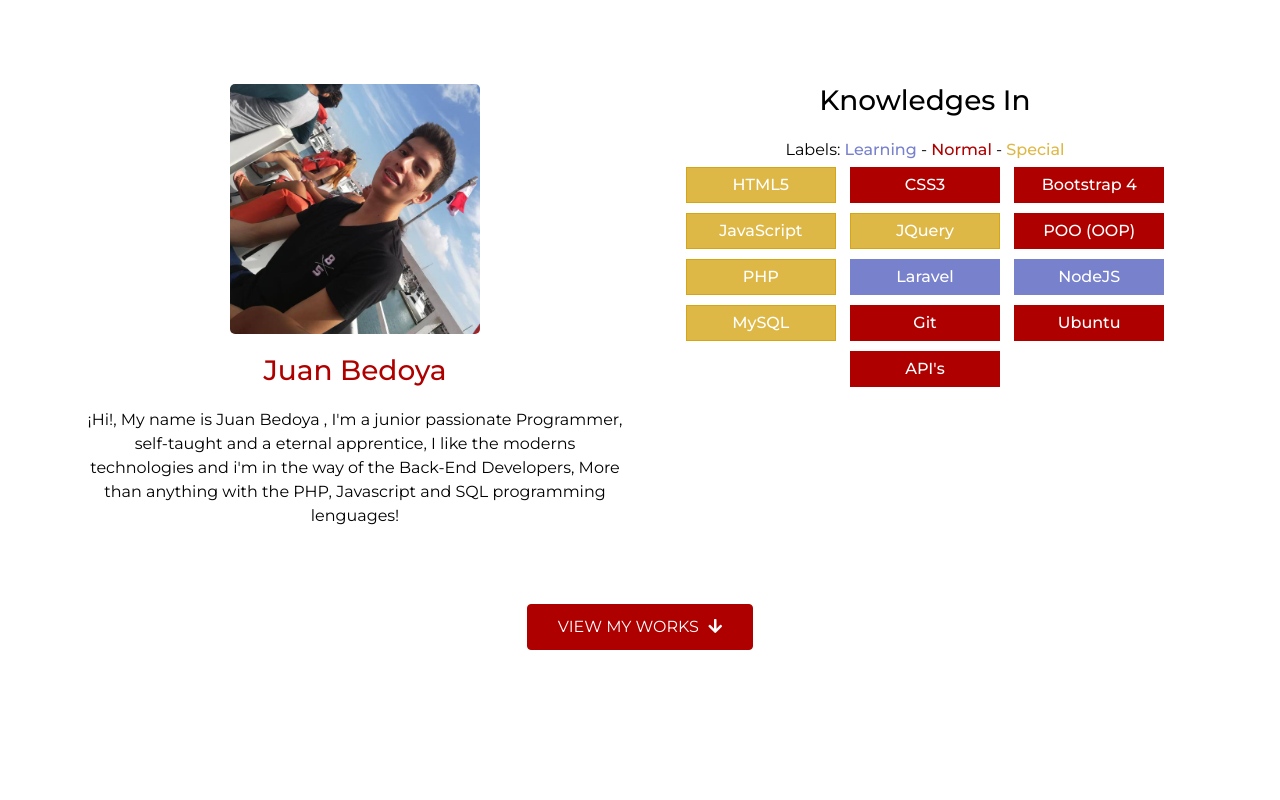
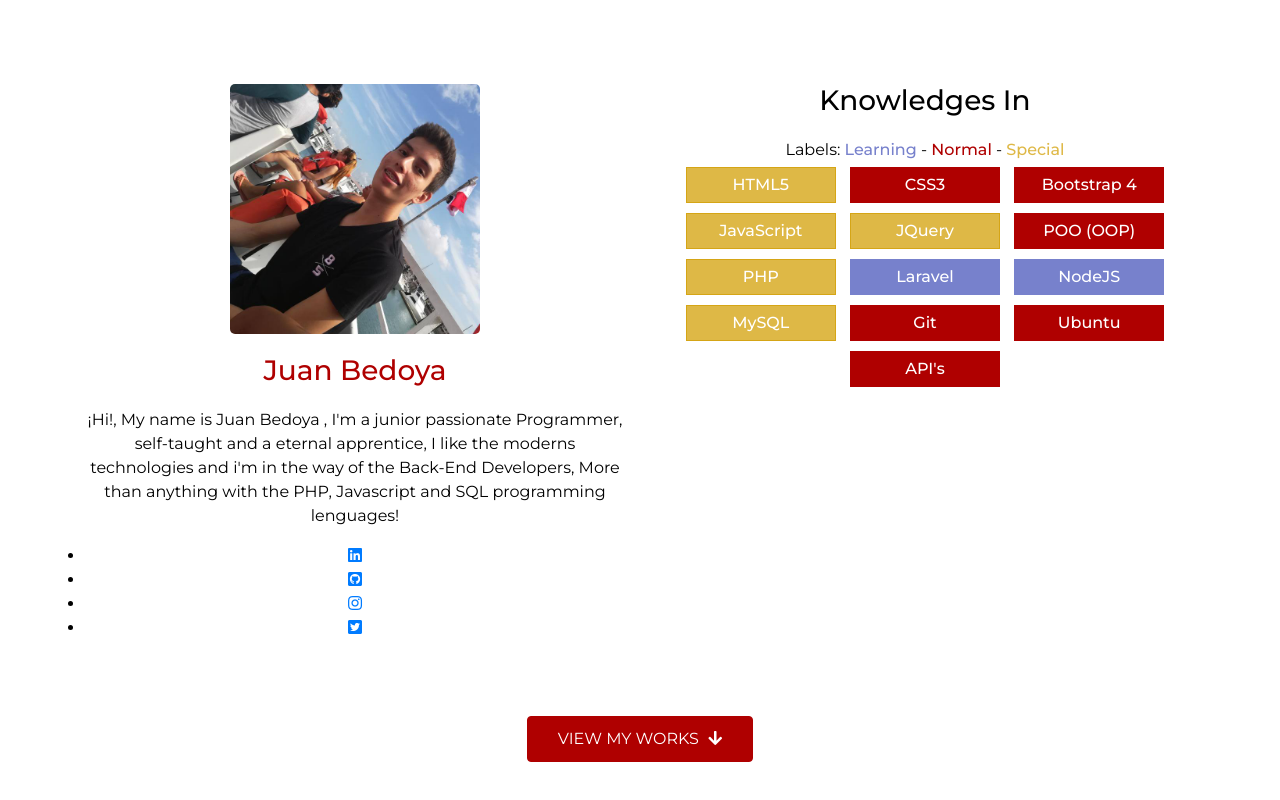
Before and after one commit to Extibax/bedoya-dev-panama, a website: page src/index.html in a window 1280 px wide. Shown: the part 836-1636 px from the top of the page. Drawn offline with nearby package versions, Linux system fonts and the light colour scheme.

Commit message:
Adding links

```diff
--- a/src/index.html
+++ b/src/index.html
@@ -92,6 +92,30 @@
                             apprentice, I like the moderns technologies and i'm in the way of the Back-End Developers,
                             More than anything with the PHP, Javascript and SQL programming lenguages!
                         </p>
+                        <div class="social-media">
+                            <ul>
+                                <li>
+                                    <a href="https://www.linkedin.com/in/extibax/" target="_blank">
+                                        <i class="fab fa-linkedin"></i>
+                                    </a>
+                                </li>
+                                <li>
+                                    <a href="https://github.com/Extibax" target="_blank">
+                                        <i class="fab fa-github-square"></i>
+                                    </a>
+                                </li>
+                                <li>
+                                    <a href="https://www.instagram.com/_sseebaass_/" target="_blank">
+                                        <i class="fab fa-instagram"></i>
+                                    </a>
+                                </li>
+                                <li>
+                                    <a href="https://twitter.com/extibax" target="_blank">
+                                        <i class="fab fa-twitter-square"></i>
+                                    </a>
+                                </li>
+                            </ul>
+                        </div>
                     </div>
                 </div>
                 <div class="col-md-6">
```
